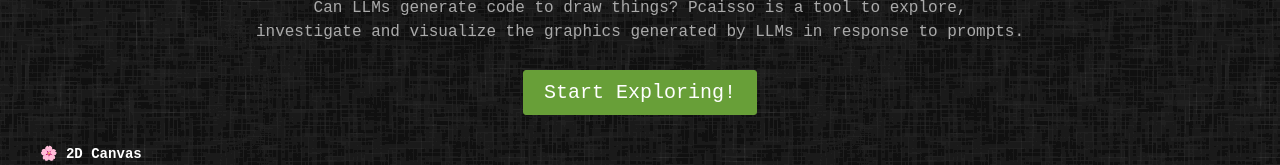
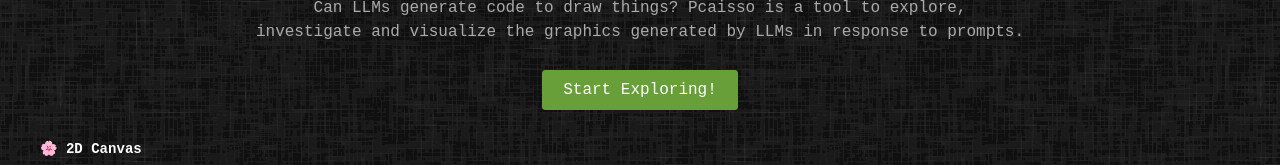
Before and after one commit to rmadhuram/pcaisso-next, a Next.js app: page / in a window 1280 px wide. Shown: the part 181-346 px from the top of the page. Built offline with nearby package versions, Linux system fonts and the light colour scheme; no server answers; a web font is replaced by a local one.

Commit message:
style update

```diff
--- a/src/app/page.tsx
+++ b/src/app/page.tsx
@@ -23,7 +23,6 @@
           className="explore-button"
           type="submit"
           severity="success"
-          size="large"
         >
           Start Exploring!
         </Button>
```
